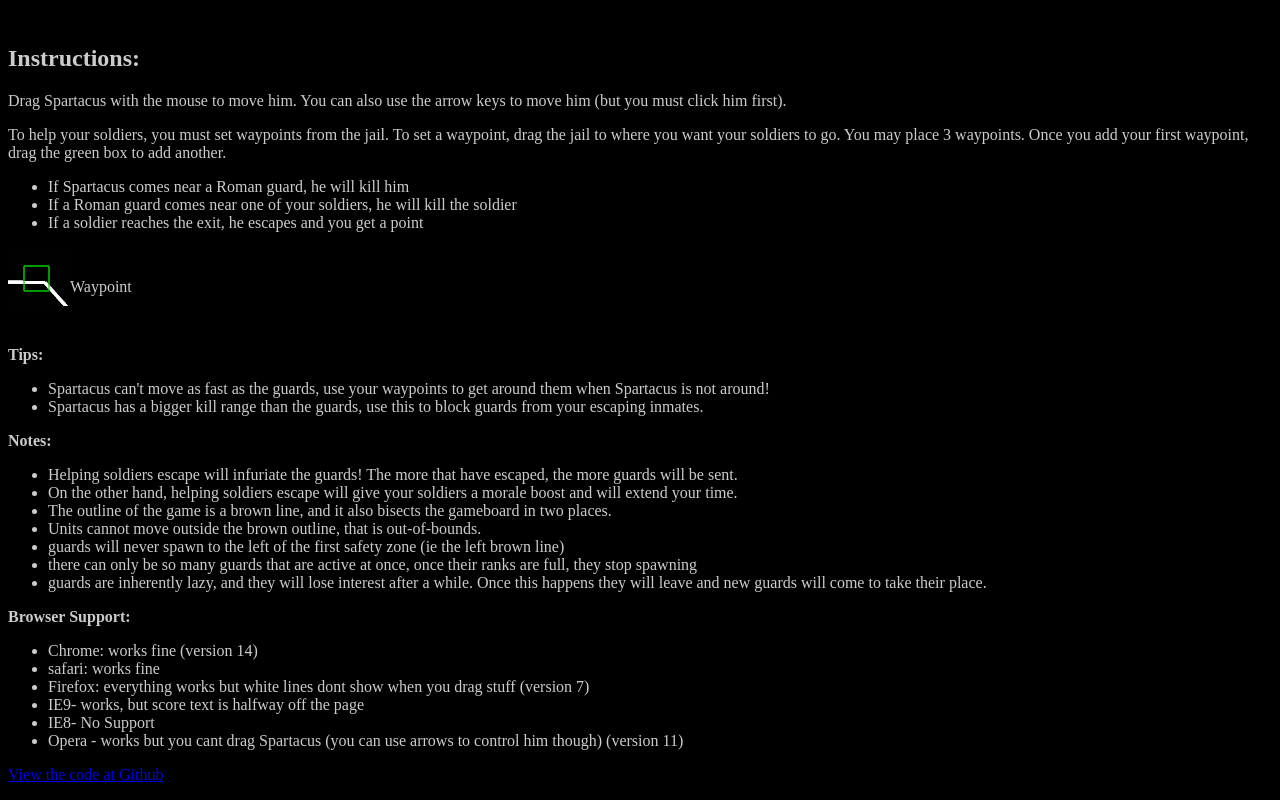
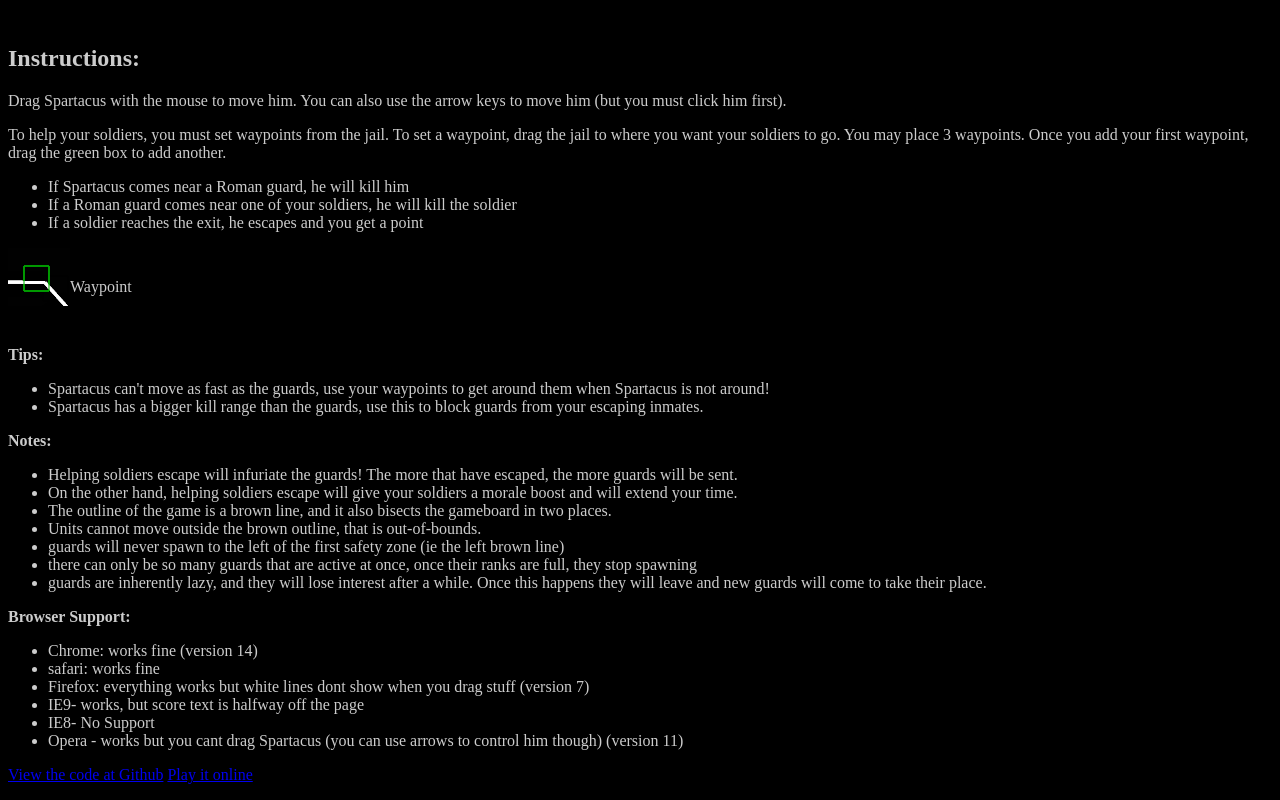
Before and after one commit to jcclinton/LD21-Game, a plain HTML site: page index.html in a window 1280 px wide. Shown: the part 617-1417 px from the top of the page. Drawn offline with Linux system fonts and the light colour scheme.

Commit message:
added my link to readme and index

```diff
--- a/index.html
+++ b/index.html
@@ -148,6 +148,7 @@ Opera - works but you cant drag Spartacus (you can use arrows to control him tho
 </p>
 <p>
 <a href="https://github.com/jcclinton/LD21-Game">View the code at Github</a>
+<a href="http://65.49.73.225/escape/index.html">Play it online</a>
 </p>
 </body>
 </html>
```
Also changed, not shown: 1 other file.
